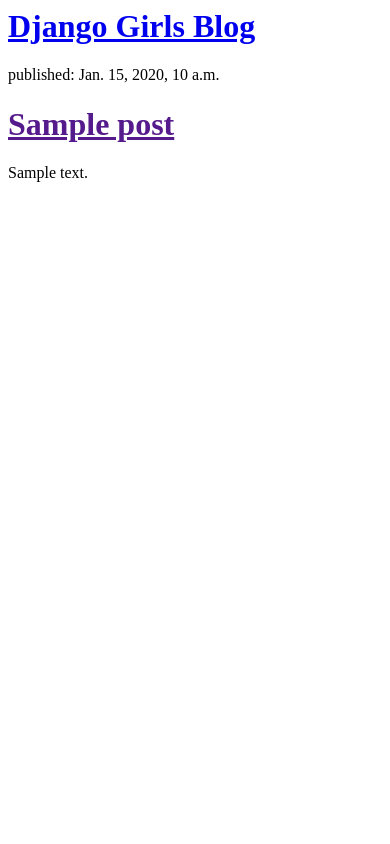
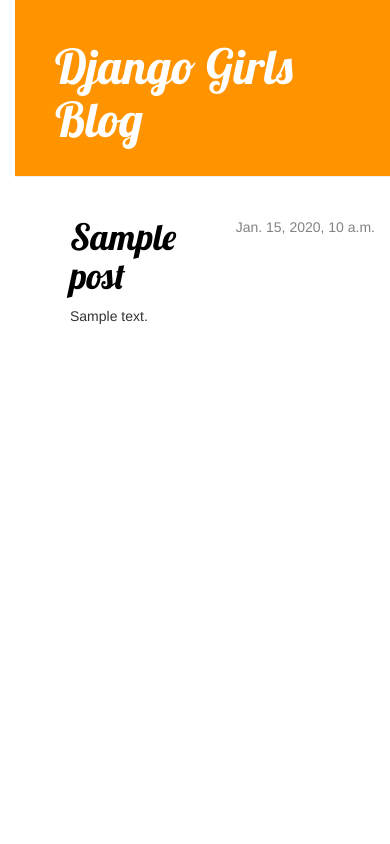
Before and after one commit to smileoym/django-tutorial, a Django app: template blog/templates/blog/post_list.html in a window 390 px wide. Run offline with Django 3.2, Linux system fonts and the light colour scheme; the template is opened without the code that fills it: values that come from a table or form of the project are taken from there, others are empty; tables that the repository leaves empty hold one stand-in row (values such as "Sample post"); some libraries are stand-ins or nearby versions.

Commit message:
перший CSS файл

```diff
--- a/blog/templates/blog/post_list.html
+++ b/blog/templates/blog/post_list.html
@@ -1,18 +1,34 @@
+{% load staticfiles %}
 <html>
     <head>
         <title>Django Girls blog</title>
+        <link rel="stylesheet" href="//maxcdn.bootstrapcdn.com/bootstrap/3.2.0/css/bootstrap.min.css">
+        <link href="//fonts.googleapis.com/css?family=Lobster&subset=latin,latin-ext" rel="stylesheet" type="text/css">
+        <link rel="stylesheet" href="//maxcdn.bootstrapcdn.com/bootstrap/3.2.0/css/bootstrap-theme.min.css">
+        <link rel="stylesheet" href="{% static "css/blog.css" %}">
     </head>
     <body>
-        <div>
+        <div class="page-header">
                 <h1><a href="/">Django Girls Blog</a></h1>
         </div>
 
         {% for post in posts %}
-    <div>
-        <p>published: {{ post.published_date }}</p>
+          <div class="content container">
+    <div class="row">
+        <div class="col-md-8">
+            {% for post in posts %}
+                <div class="post">
+                    <div class="date">
+    {{ post.published_date }}
+                    </div>
                     <h1><a href="">{{ post.title }}</a></h1>
                     <p>{{ post.text|linebreaks }}</p>
                 </div>
             {% endfor %}
+        </div>
+    </div>
+</div>
+            {% endfor %}
+
     </body>
 </html>
--- a/mysite/settings.py
+++ b/mysite/settings.py
@@ -101,3 +101,6 @@ USE_TZ = False
 # https://docs.djangoproject.com/en/1.8/howto/static-files/
 
 STATIC_URL = '/static/'
+STATICFILES_DIRS = (
+    os.path.join(BASE_DIR, "static"),
+)
--- /dev/null
+++ b/static/css/blog.css
@@ -0,0 +1,54 @@
+h1 a {
+    color: #FCA205;
+    font-family: 'Lobster';
+}
+body {
+    padding-left: 15px;
+}
+.page-header {
+    background-color: #ff9400;
+    margin-top: 0;
+    padding: 20px 20px 20px 40px;
+}
+
+.page-header h1, .page-header h1 a, .page-header h1 a:visited, .page-header h1 a:active {
+    color: #ffffff;
+    font-size: 36pt;
+    text-decoration: none;
+}
+
+.content {
+    margin-left: 40px;
+}
+
+h1, h2, h3, h4 {
+    font-family: 'Lobster', cursive;
+}
+
+.date {
+    float: right;
+    color: #828282;
+}
+
+.save {
+    float: right;
+}
+
+.post-form textarea, .post-form input {
+    width: 100%;
+}
+
+.top-menu, .top-menu:hover, .top-menu:visited {
+    color: #ffffff;
+    float: right;
+    font-size: 26pt;
+    margin-right: 20px;
+}
+
+.post {
+    margin-bottom: 70px;
+}
+
+.post h1 a, .post h1 a:visited {
+    color: #000000;
+}
```
Lines whose indentation alone changed are shown as unchanged.
